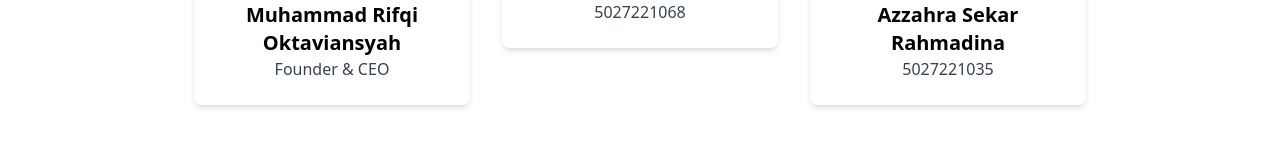
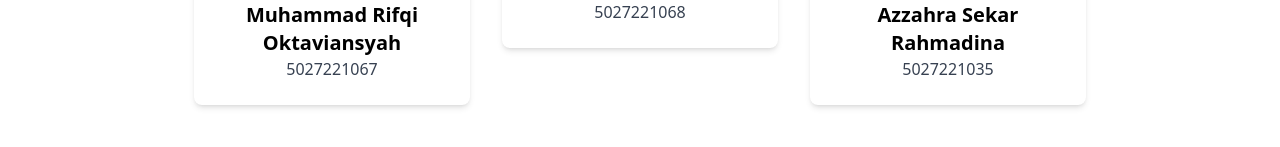
Before and after one commit to Zaar97/pweb-nuxt-p12-2023, a Nuxt app in the folder frontend-modnux/: page /about in a window 1280 px wide. Shown: the part 495-642 px from the top of the page. Built offline with nearby package versions, Linux system fonts and the light colour scheme.

Commit message:
Update about.vue

```diff
--- a/frontend-modnux/pages/about.vue
+++ b/frontend-modnux/pages/about.vue
@@ -22,7 +22,7 @@ export default {
   data() {
     return {
       teamMembers: [
-        { name: 'Muhammad Rifqi Oktaviansyah', nrp: 'Founder & CEO', image: 'https://placekitten.com/200/200' },
+        { name: 'Muhammad Rifqi Oktaviansyah', nrp: '5027221067', image: 'https://placekitten.com/200/200' },
         { name: 'Sighra Attariq Sumere Jati', nrp: '5027221068', image: 'https://drive.google.com/uc?id=1iLkHY1n2U4YkVSVyaIhE2aDeGvhaC1dH' },
         { name: 'Azzahra Sekar Rahmadina', nrp: '5027221035', image: 'https://placekitten.com/202/202' },
       ],
```
